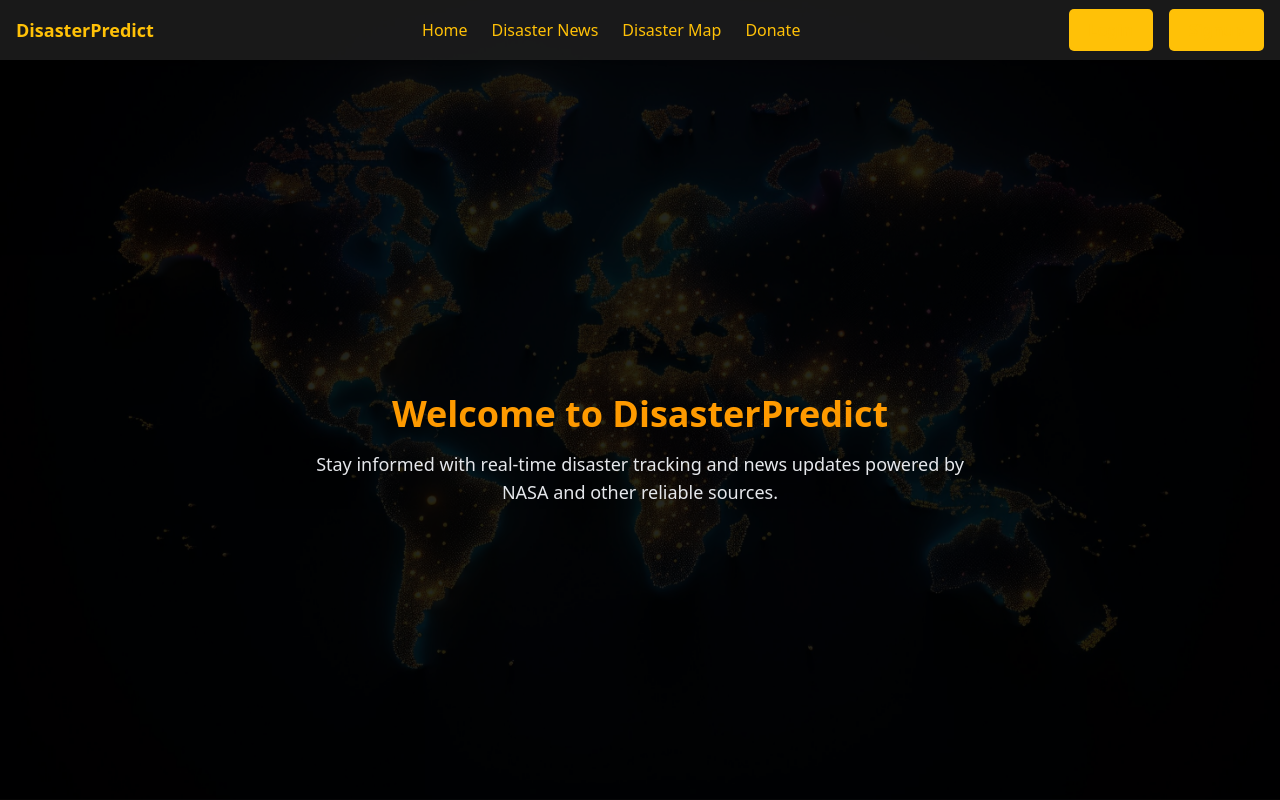
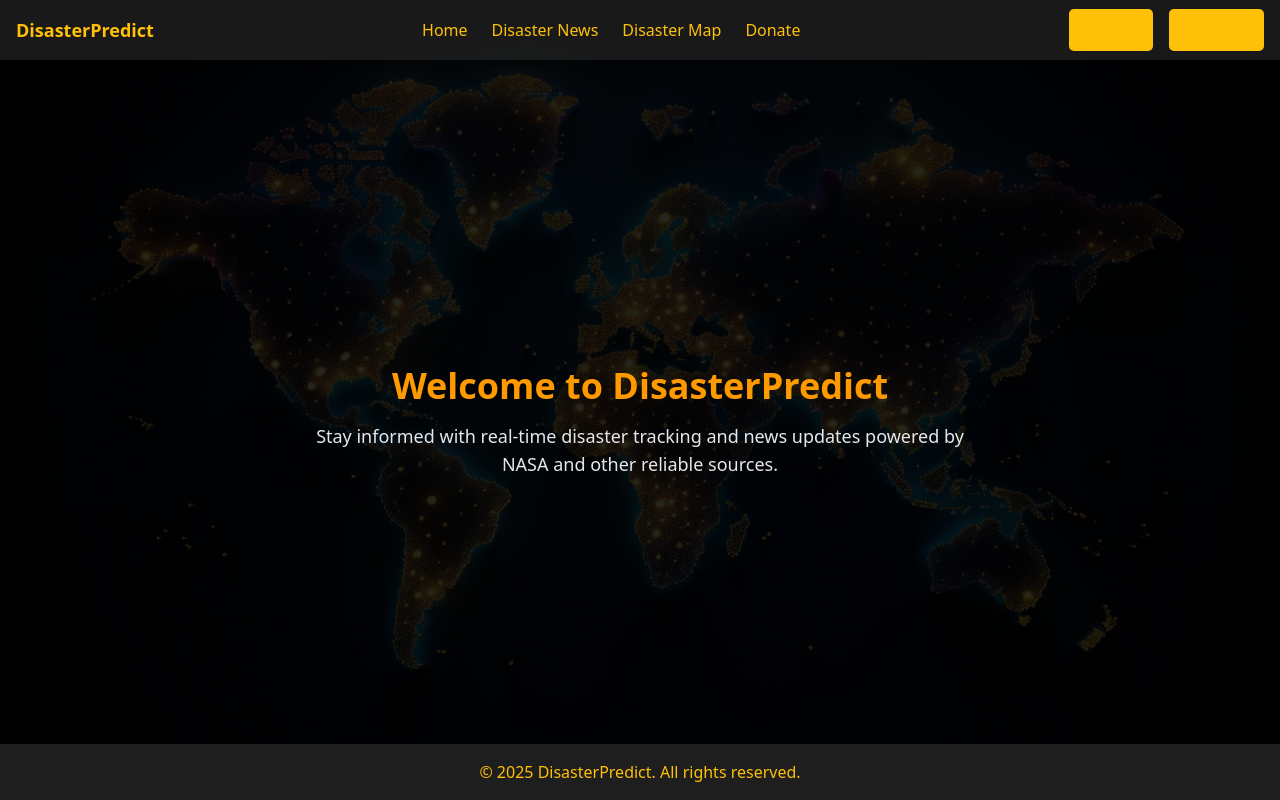
Before and after one commit to tinap98/DisasterPredict, a React (Vite) app in the folder frontend/: page /home in a window 1280 px wide. Built offline with nearby package versions, Linux system fonts and the light colour scheme.

Commit message:
Initial commit

```diff
--- a/frontend/src/components/LandingPage.jsx
+++ b/frontend/src/components/LandingPage.jsx
@@ -51,6 +51,11 @@
           Stay informed with real-time disaster tracking and news updates powered by NASA and other reliable sources.
         </p>
       </div>
+
+      {/* Footer */}
+      <footer className="footer">
+        &copy; {new Date().getFullYear()} DisasterPredict. All rights reserved.
+      </footer>
     </div>
   );
 };
```
